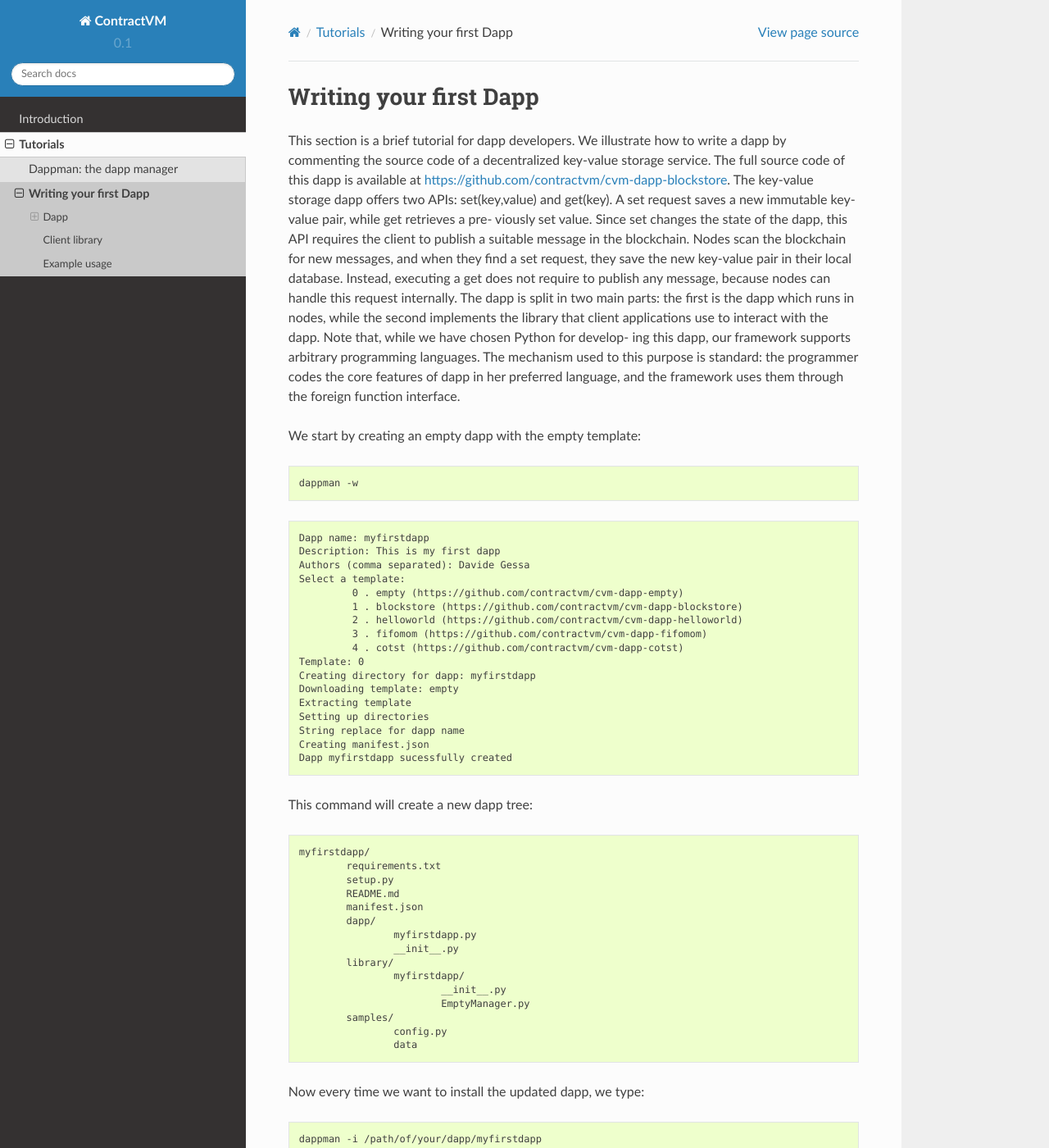
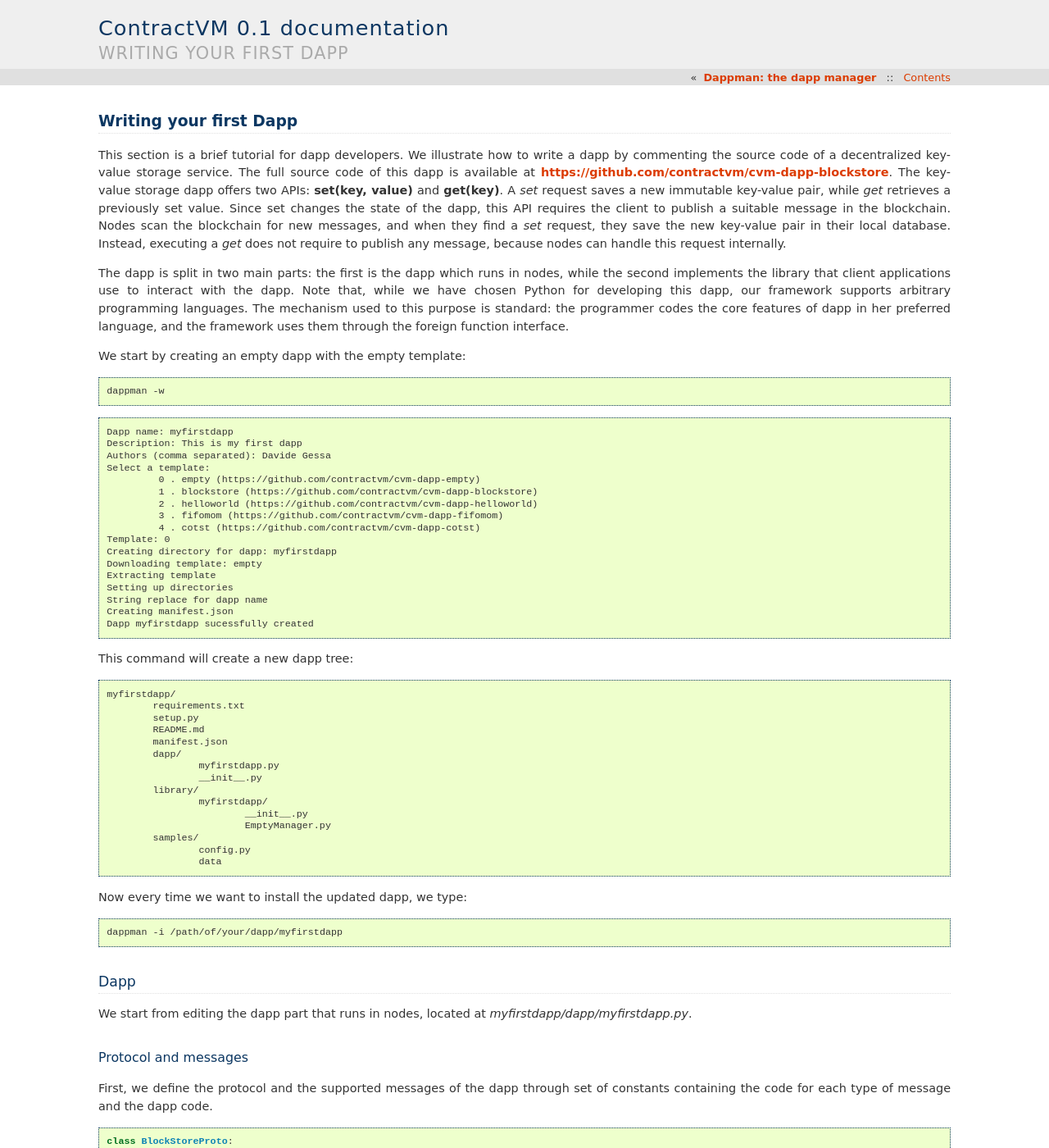
Before and after one commit to contractvm/doc, a Sphinx documentation site: the page built from source/tutorial-writingfirstdapp.rst, in a window 1280 px wide and 1400 px high. Shown: the whole window at 82% size. Built offline with Sphinx 7.4.7, drawn with Linux system fonts in a browser that asks for light colours; formulas are drawn with MathJax 3; some of the changed text lies outside the part shown.

Commit message:
update first dapp

```diff
--- a/source/conf.py
+++ b/source/conf.py
@@ -12,6 +12,7 @@
 # All configuration values have a default; values that are commented out
 # serve to show the default.
 
+import sphinx_bootstrap_theme
 import sys
 import os
 import shlex
@@ -110,7 +111,10 @@
 
 # The theme to use for HTML and HTML Help pages.  See the documentation for
 # a list of builtin themes.
-html_theme = "sphinx_rtd_theme"
+#html_theme = "sphinx_rtd_theme"
+
+html_theme = 'haiku' #alabaster' #bootstrap'
+#html_theme_path = sphinx_bootstrap_theme.get_html_theme_path()
 
 # Theme options are theme-specific and customize the look and feel of a theme
 # further.  For a list of options available for each theme, see the
--- a/source/index.rst
+++ b/source/index.rst
@@ -1,4 +1,4 @@
-ContractVM
+Contractvm
 ======================================
 
 ContractVM is a general-purpose framework for decentralized applications.
--- a/source/tutorial-dappman.rst
+++ b/source/tutorial-dappman.rst
@@ -8,7 +8,8 @@
 - Dapp listing from a public catalog
 - Dapp creation wizard
 
-
+After each update (dapp installation/update/removal), dappman will automatically restart the
+contractvmd daemon with the new configuration.
 
 
 Listing dapps
--- a/source/tutorial-writingfirstdapp.rst
+++ b/source/tutorial-writingfirstdapp.rst
@@ -1,24 +1,26 @@
 Writing your first Dapp
 -----------------------
 
-This section is a brief tutorial for dapp developers. We illustrate how to write a
-dapp by commenting the source code of a decentralized
+This section is a brief tutorial for dapp developers. We illustrate how to
+write a dapp by commenting the source code of a decentralized
 key-value storage service. The full source code of this dapp is available at
 https://github.com/contractvm/cvm-dapp-blockstore.
-The key-value storage dapp offers two APIs: set(key,value) and get(key).
-A set request saves a new immutable key-value pair, while get retrieves a pre-
-viously set value. Since set changes the state of the dapp, this API requires the
-client to publish a suitable message in the blockchain. Nodes scan the blockchain
-for new messages, and when they find a set request, they save the new key-value
-pair in their local database. Instead, executing a get does not require to publish
+The key-value storage dapp offers two APIs: **set(key, value)** and **get(key)**.
+A *set* request saves a new immutable key-value pair, while *get* retrieves a
+previously set value. Since set changes the state of the dapp, this API
+requires the client to publish a suitable message in the blockchain.
+Nodes scan the blockchain for new messages, and when they find a *set*
+request, they save the new key-value pair in their local database.
+Instead, executing a *get* does not require to publish
 any message, because nodes can handle this request internally.
+
 The dapp is split in two main parts: the first is the dapp which runs in nodes,
 while the second implements the library that client applications use
-to interact with the dapp. Note that, while we have chosen Python for develop-
-ing this dapp, our framework supports arbitrary programming languages. The
-mechanism used to this purpose is standard: the programmer codes the core features
-of dapp in her preferred language, and the framework uses them through
-the foreign function interface.
+to interact with the dapp. Note that, while we have chosen Python for developing
+this dapp, our framework supports arbitrary programming languages. The
+mechanism used to this purpose is standard: the programmer codes the core
+features  of dapp in her preferred language, and the framework uses them
+through the foreign function interface.
 
 We start by creating an empty dapp with the empty template:
 
@@ -78,7 +80,7 @@
 Dapp
 ====
 
-We start from editing the dapp part that runs in nodes, located at myfirstdapp/dapp/myfirstdapp.py.
+We start from editing the dapp part that runs in nodes, located at *myfirstdapp/dapp/myfirstdapp.py*.
 
 Protocol and messages
 .....................
@@ -94,8 +96,8 @@
 		METHOD_LIST = [METHOD_SET]
 
 
-Then we extend the Message class, by defining a constructor
-for the set message, and by overriding the function toJSON() for
+Then we extend the **Message** class, by defining a constructor
+for the set message, and by overriding the function *toJSON()* for
 the serialization of message data.
 
 .. code-block:: python
@@ -125,7 +127,7 @@
 .........
 
 The next step is to write the core of our dapp: this is done in the next code-block by
-extending the class dapp.Core. In this class we define all the methods that
+extending the class **dapp.Core**. In this class we define all the methods that
 interact with the dapp state, including query and pair insertion. We define a
 function to obtain a value given its key, and another one to set a new key-value
 pair. We save key-value pairs in the internal database which is automatically
@@ -156,12 +158,12 @@
 ...
 
 The services offered by the dapp are exposed to client applications as APIs.
-These APIs are implemented in the next code-block, where we extend the class dapp.API,
+These APIs are implemented in the next code-block, where we extend the class **dapp.API**,
 and we create a dict object which contains new API calls. Then, we
 write our two APIs:
 
-- set (key,value) : creates a set message with a new key-value pair, and returns message broadcasting information;
-- get (key) : gets a value for a given key, by invoking the Core.get method.
+- *set (key,value)*: creates a set message with a new key-value pair, and returns message broadcasting information;
+- *get (key)*: gets a value for a given key, by invoking the Core.get method.
 
 
 .. code-block:: python
@@ -217,7 +219,7 @@
 Mixing all classes
 ..................
 
-Finally, we bind all the classes created so far. We use the method handleMessage to tell the framework daemon
+Finally, we bind all the classes created so far by extending the **dapp.Dapp** class. We use the method *handleMessage* to tell the framework daemon
 how to handle each message.
 
 
@@ -269,13 +271,13 @@
 Example usage
 =============
 
-We now exploit the created dapp for writing a client application. We first create a ConsensusManager,
+We now exploit the created dapp for writing a client application. We first create a **ConsensusManager**,
 and we initialize it with a static set of nodes (at the moment we can use the our local contractvmd instance).
 
-Then we create a Wallet object, by using a local instance of
-bitcoin-core with private keys saved in the file app.wallet.
+Then we create a **Wallet** object, by using a local instance of
+*bitcoin-core* with private keys saved in the file *app.wallet*.
 
-Next we create a MyFirstManager, by using the ConsensusManager and Wallet objects
+Next we create a **MyFirstManager**, by using the *ConsensusManager* and *Wallet* objects
 created before. The script asks the user for a key-value pair, and
 it publishes it to the framework. Then, the script asks the
 user for a key, and then queries and returns the associated value (if any).
```
Also changed, not shown: other parts of source/tutorial-writingfirstdapp.rst (+4 -4 lines).
